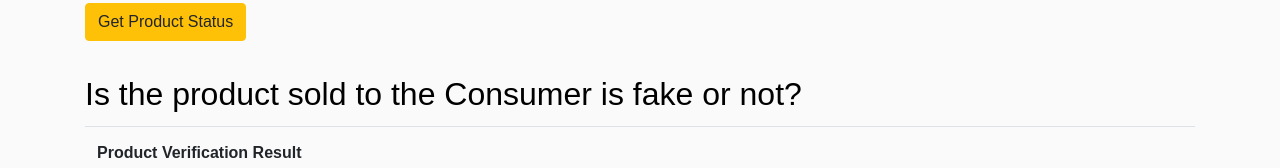
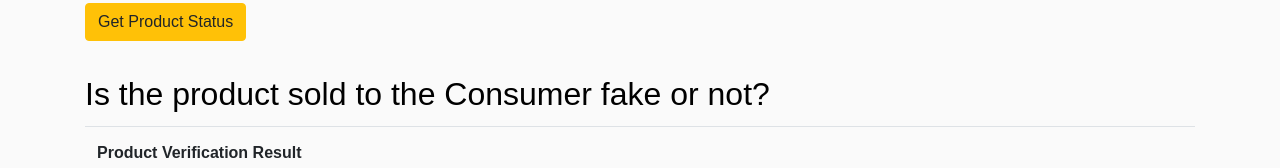
Before and after one commit to kalyan0996/fake-product-blockchain, a website: page src/verifyProducts.html in a window 1280 px wide. Shown: the part 501-669 px from the top of the page. Drawn offline with nearby package versions, Linux system fonts and the light colour scheme; a script that the page names is missing.

Commit message:
Fix typo in product verification heading

```diff
--- a/src/verifyProducts.html
+++ b/src/verifyProducts.html
@@ -79,7 +79,7 @@
 	<br/>
     <section>
         <div class="container">
-            <h2>Is the product sold to the Consumer is fake or not?</h2>
+            <h2>Is the product sold to the Consumer fake or not?</h2>
             <table class="table">
                 <thead>
                     <tr>
```
